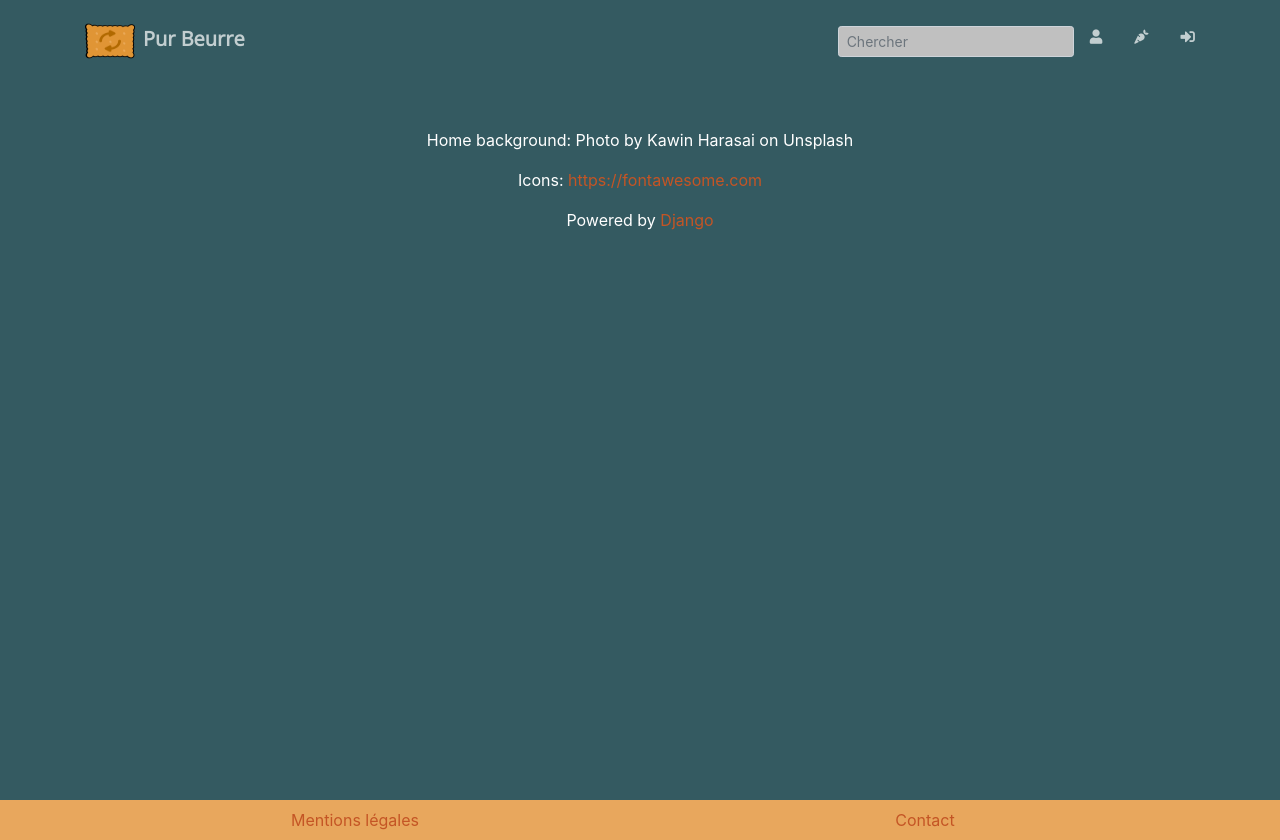
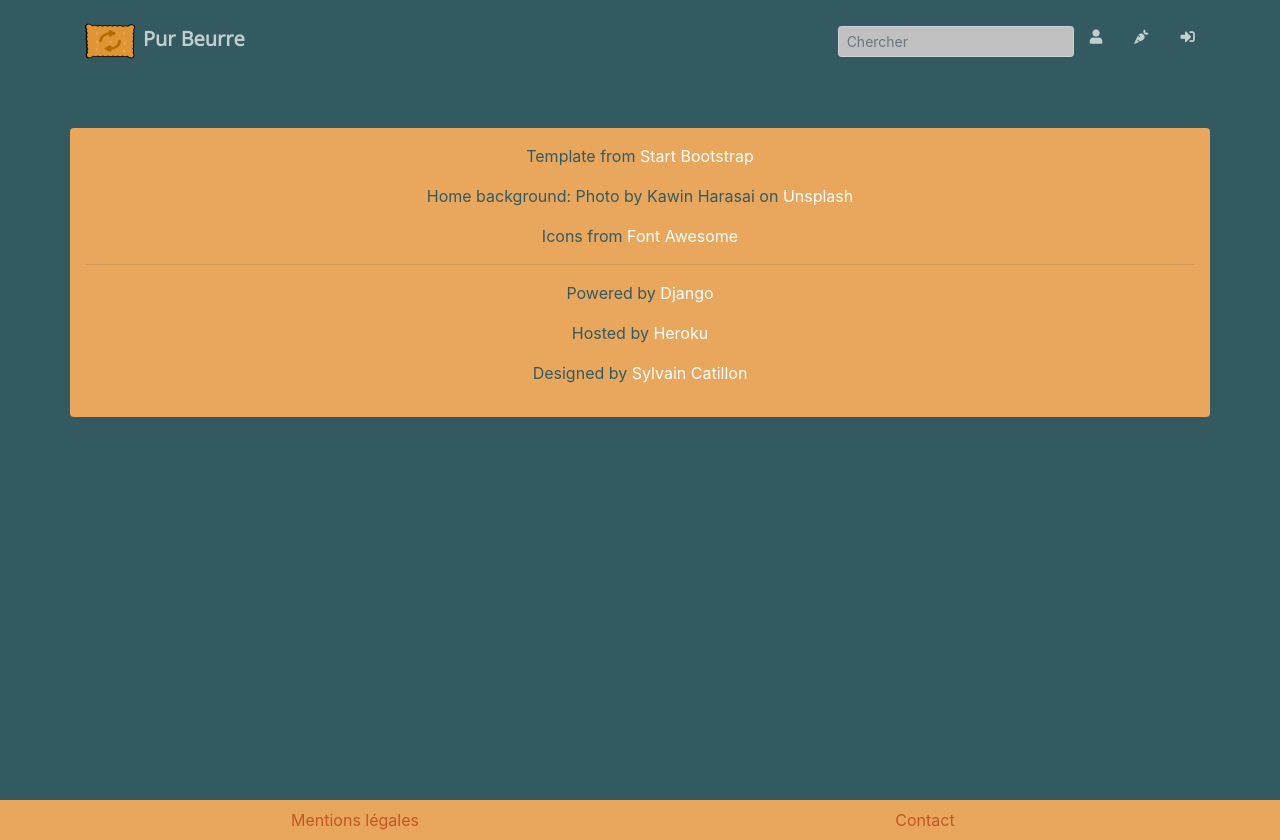
Before and after one commit to SylvainCatillon/PurBeurreWeb2, a Django app: page /legal/ in a window 1280 px wide. Run offline with Django 3.2, Linux system fonts and the light colour scheme; some libraries are stand-ins or nearby versions; some web fonts are replaced.

```diff
--- a/core/templates/core/legal.html
+++ b/core/templates/core/legal.html
@@ -2,12 +2,16 @@
 
 {% block content %}
 <section class="page-section min-vh-100 bg-dark">
-  <div class="container justify-content-center text-center">
+  <div class="container rounded justify-content-center text-center bg-light">
     <div class="row">
-      <div class="col-12 text-white">
-        <p>Home background: Photo by Kawin Harasai on Unsplash</p>
-        <p>Icons: <a href="https://fontawesome.com">https://fontawesome.com</a></p>
-        <p>Powered by <a href="https://www.djangoproject.com/">Django</a></p>
+      <div class="col-12 text-dark py-3">
+        <p>Template from <a class="text-white" href="https://startbootstrap.com/themes/creative/">Start Bootstrap</a></p>
+        <p>Home background: Photo by Kawin Harasai on <a class="text-white" href="https://unsplash.com/">Unsplash</a></p>
+        <p>Icons from <a class="text-white" href="https://fontawesome.com">Font Awesome</a></p>
+        <hr>
+        <p>Powered by <a class="text-white" href="https://www.djangoproject.com/">Django</a></p>
+        <p>Hosted by <a class="text-white" href="https://www.heroku.com/home">Heroku</a></p>
+        <p>Designed by <a class="text-white" href="https://github.com/SylvainCatillon">Sylvain Catillon</a></p>
       </div>
     </div>
   </div>
--- a/substitut_search/templates/substitut_search/favories_unlogged.html
+++ b/substitut_search/templates/substitut_search/favories_unlogged.html
@@ -7,7 +7,7 @@
       <h2 class="display-4">Bienvenue chez Pur Beurre!</h2>
       <p class="lead mt-4">Vous n’êtes actuellement pas connecté. En vous connectant, vous pourrez sauvegarder des produits et les retrouver sur cette page!</p>
       <hr class="my-4">
-      <p>Veuillez vous connectez ou créer un nouveau compte</p>
+      <p>Veuillez vous connecter ou créer un nouveau compte</p>
       <a class="btn btn-primary btn-lg m-2" href="{% url 'accounts:create' %}" role="button">Créer un compte</a>
       <a class="btn btn-primary btn-lg m-2" href="{% url 'accounts:login' %}" role="button">Me connecter</a>
     </div>
```
Also changed, not shown: substitut_search/management/commands/init_products_db.py (+8 -0 lines).
